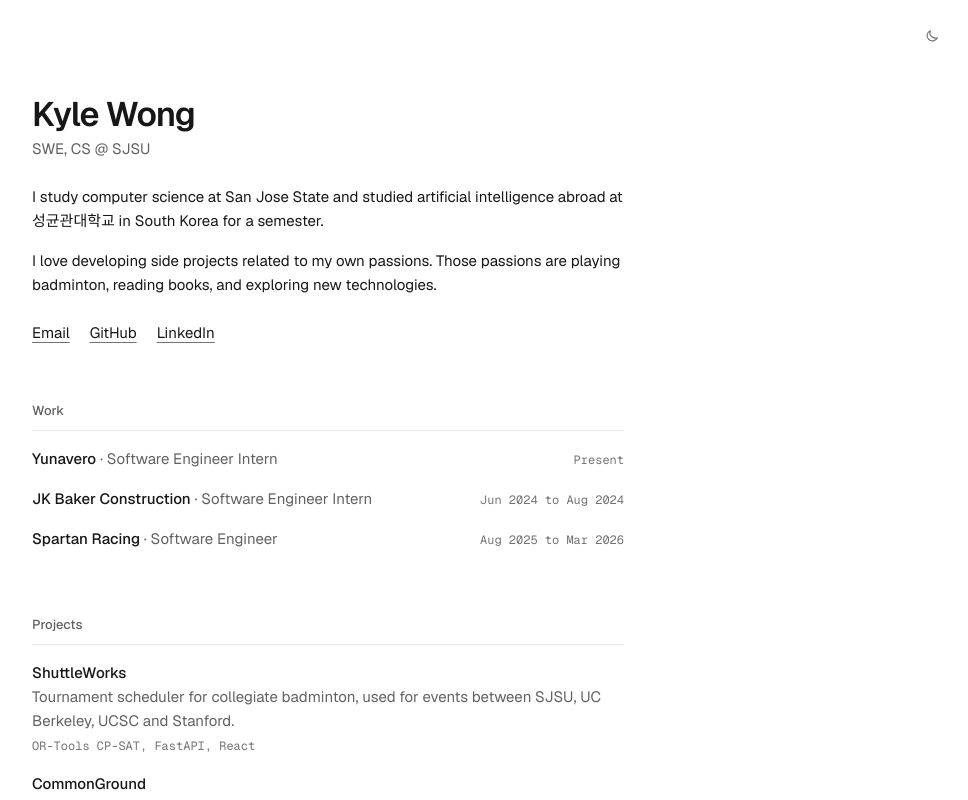
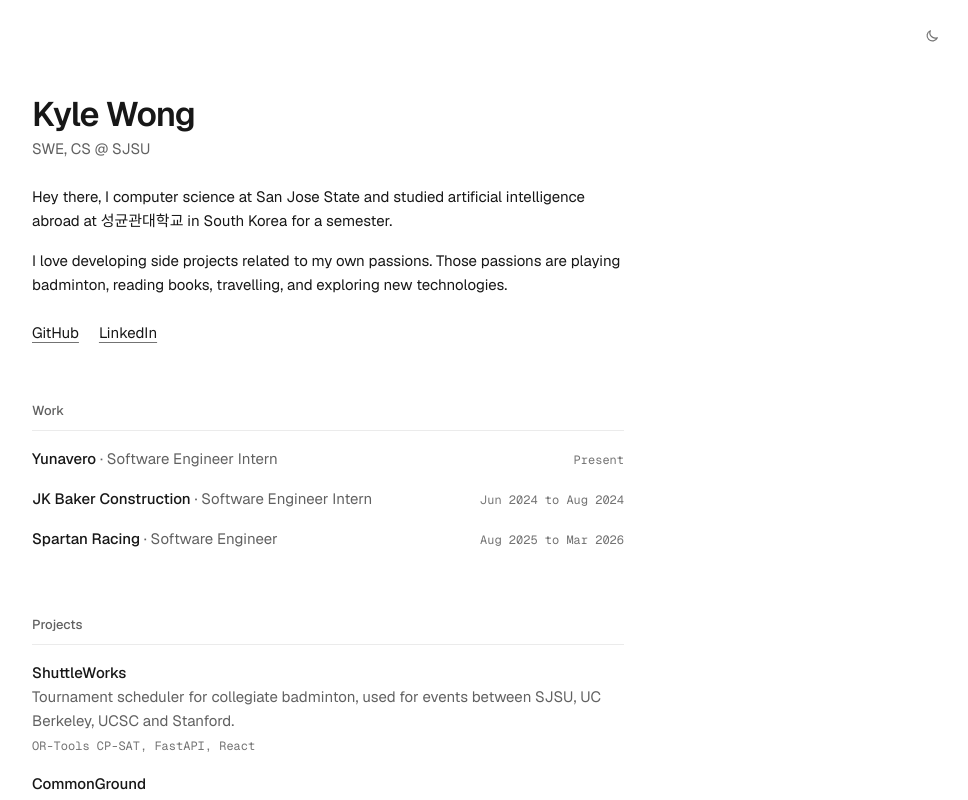
Before and after one commit to wongywrongy/kyw-portfolio, a Next.js app in the folder frontend/: page / in a window 1280 px wide. Shown: the top 800 px of the page, without its empty margins (312-1280 px from the left). Built offline with nearby package versions, Linux system fonts and the light colour scheme; no server answers.

Commit message:
content update to title

```diff
--- a/frontend/content/site.ts
+++ b/frontend/content/site.ts
@@ -2,12 +2,12 @@ export const site = {
   name: 'Kyle Wong',
   role: 'SWE, CS @ SJSU',
   bio: [
-    'I study computer science at San Jose State and studied artificial intelligence abroad at 성균관대학교 in South Korea for a semester.',
-    'I love developing side projects related to my own passions. Those passions are playing badminton, reading books, and exploring new technologies.',
+    'Hey there, I computer science at San Jose State and studied artificial intelligence abroad at 성균관대학교 in South Korea for a semester.',
+    'I love developing side projects related to my own passions. Those passions are playing badminton, reading books, travelling, and exploring new technologies.',
   ],
   // Leave a value empty to hide that link.
   links: {
-    email: 'avlis828@gmail.com',
+    email: '',
     github: 'https://github.com/wongywrongy',
     linkedin: 'https://www.linkedin.com/in/ktwong665/',
     resume: '', // e.g. '/resume.pdf' with the file in public/
```
